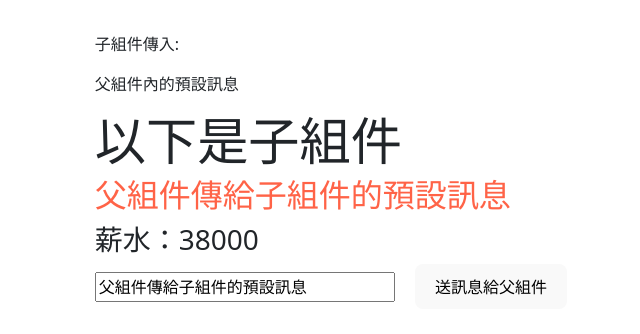
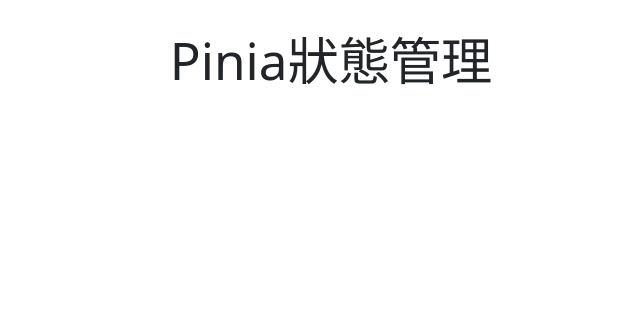
Before and after one commit to yanniao0827/Vue, a Vue app in the folder PRACTICE/form_validate/: page /pinia in a window 1280 px wide. Shown: the top 334 px of the page, without its empty margins (309-949 px from the left). Built offline with nearby package versions, Linux system fonts and the light colour scheme.

Commit message:
0806 4-3.設定App_pinia.vue

```diff
--- /dev/null
+++ b/PRACTICE/form_validate/src/App_pinia.vue
@@ -0,0 +1,11 @@
+<script setup>
+import PiniaStore from './components/PiniaStore.vue';
+</script>
+
+<template>
+<PiniaStore />
+</template>
+
+<style scoped>
+
+</style>
--- /dev/null
+++ b/PRACTICE/form_validate/src/components/PiniaStore.vue
@@ -0,0 +1,8 @@
+<script setup></script>
+
+
+<template>
+    <h1>Pinia狀態管理</h1>
+</template>
+
+<style scoped></style>
--- a/PRACTICE/form_validate/src/main.js
+++ b/PRACTICE/form_validate/src/main.js
@@ -1,6 +1,7 @@
 import { createApp } from 'vue'
 import './style.css'
 import App from './App.vue'
+import App_pinia from './App_pinia.vue'
 import {createPinia} from 'pinia'
 
-createApp(App).use(createPinia()).mount('#app')
+createApp(App_pinia).use(createPinia()).mount('#app')
```
